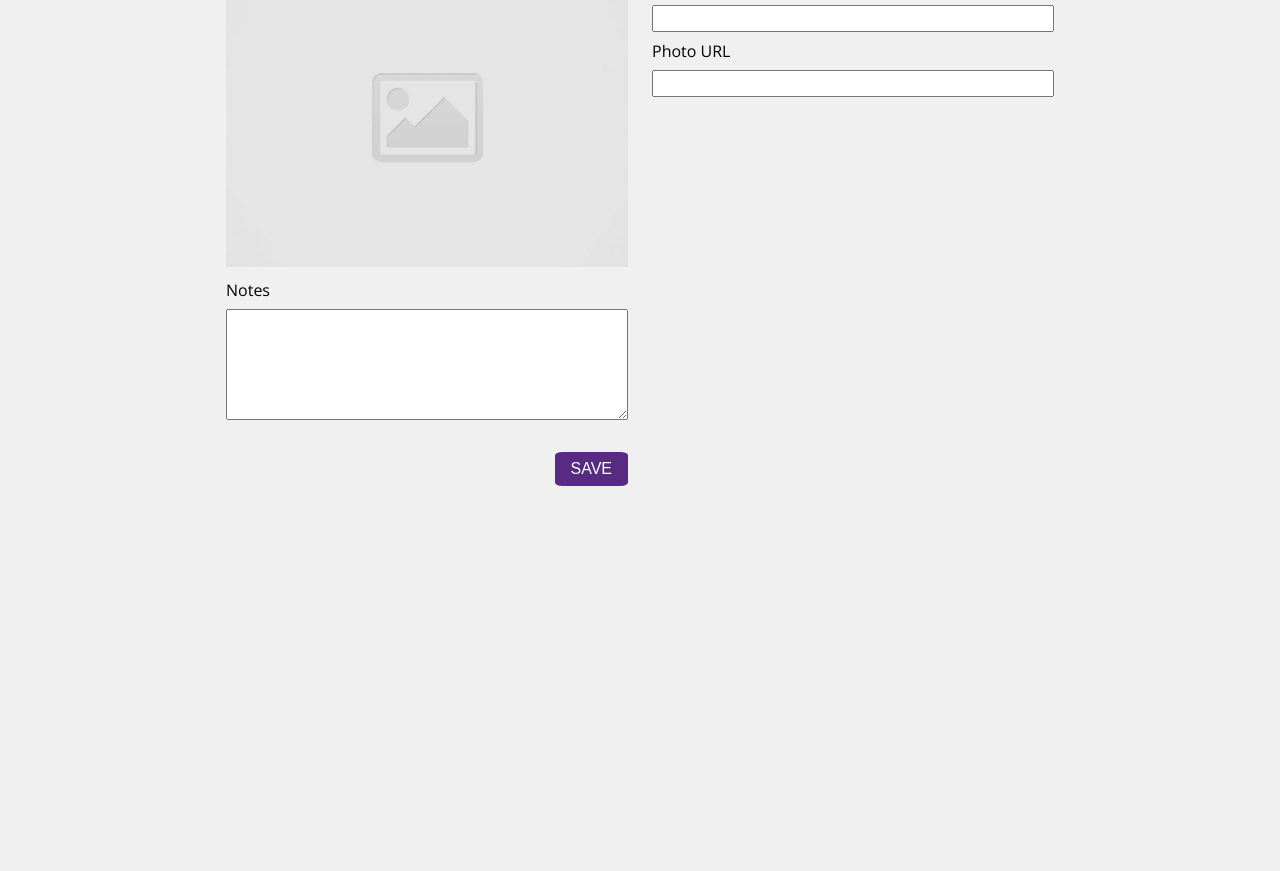
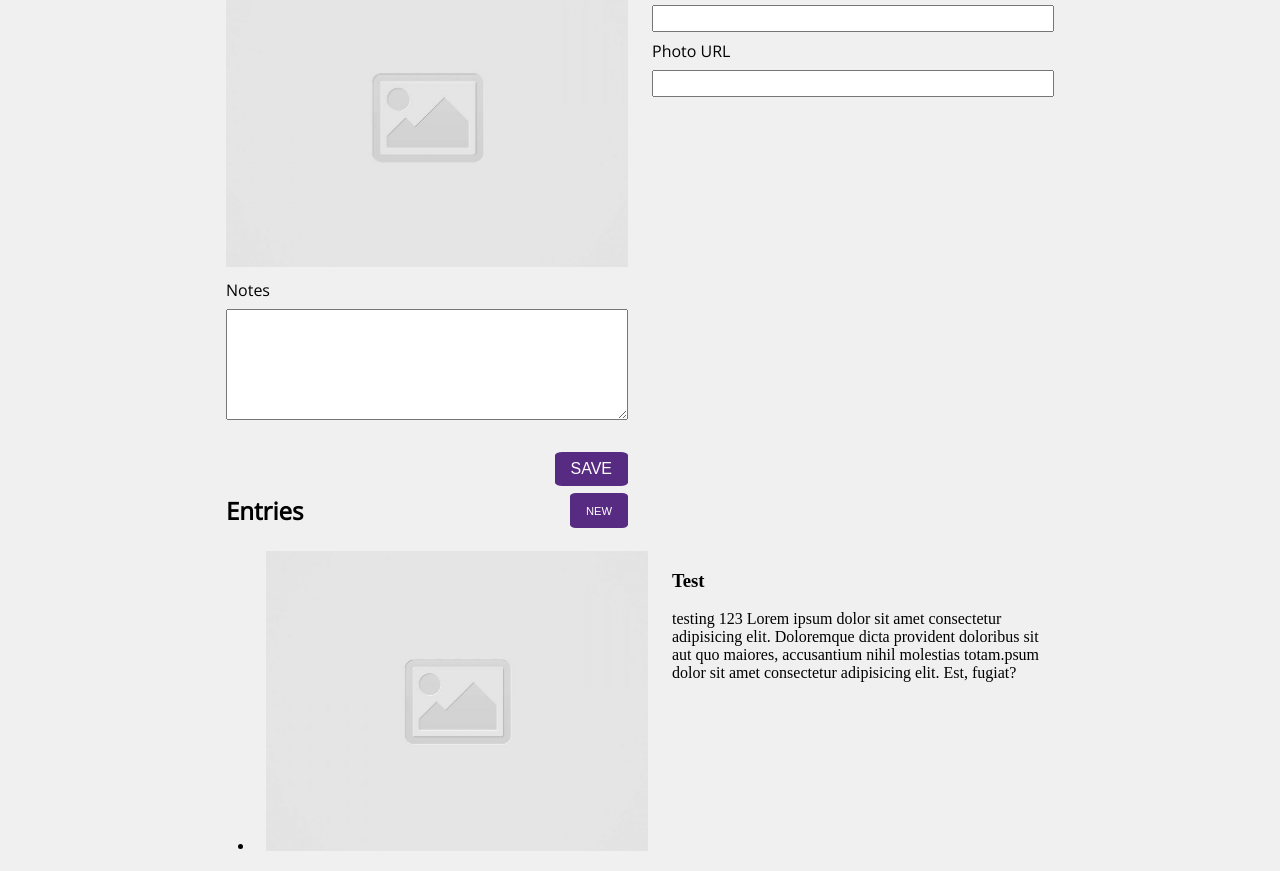
Before and after one commit to Yi-Jacob/code-journal, a website: page index.html in a window 1280 px wide. Shown: the part 152-1023 px from the top of the page. Before the commit the page ends 800 px from the top, so only its background shows below. Drawn offline with nearby package versions, Linux system fonts and the light colour scheme.

Commit message:
Add some dummy journal entries to the unordered list in the HTML and style them to match the wireframe.

```diff
--- a/css/styles.css
+++ b/css/styles.css
@@ -54,3 +54,28 @@ label {
 input {
   height: 1.7rem;
 }
+
+.flex {
+  display: flex;
+}
+
+.new-button {
+  background-color: rgb(86, 43, 129);
+  color: white;
+  border: none;
+  border-radius: 10%;
+  padding: 0.7rem 1rem;
+  font-size: 0.7rem;
+  justify-content: flex-end;
+}
+
+.entries-font {
+  font-family: "Open Sans", sans-serif;
+  margin: 0.5rem 0;
+  justify-content: flex-start;
+}
+
+.alignment {
+  justify-content: space-between;
+  align-items: center;
+}
--- a/index.html
+++ b/index.html
@@ -70,7 +70,31 @@
     </div>
 
     <div data-view="entries">
+      <div class="container">
+        <div class="row">
+          <div class="column-half column-full flex alignment">
+            <h2 class="entries-font">Entries</h2>
+            <button class="new-button" type="submit">NEW</button>
+          </div>
+        </div>
 
+        <ul>
+          <li>
+            <div class="row">
+              <div class="column-half">
+                <img src="images/placeholder-image-square.jpg">
+              </div>
+
+              <div class="column-half">
+                <h3>Test</h3>
+                <p>testing 123 Lorem ipsum dolor sit amet consectetur adipisicing elit. Doloremque dicta provident doloribus sit aut
+                  quo maiores, accusantium nihil molestias totam.psum dolor sit amet consectetur adipisicing elit. Est, fugiat?</p>
+              </div>
+            </div>
+          </li>
+        </ul>
+
+      </div>
     </div>
   </main>
   <script src="js/data.js"></script>
```
